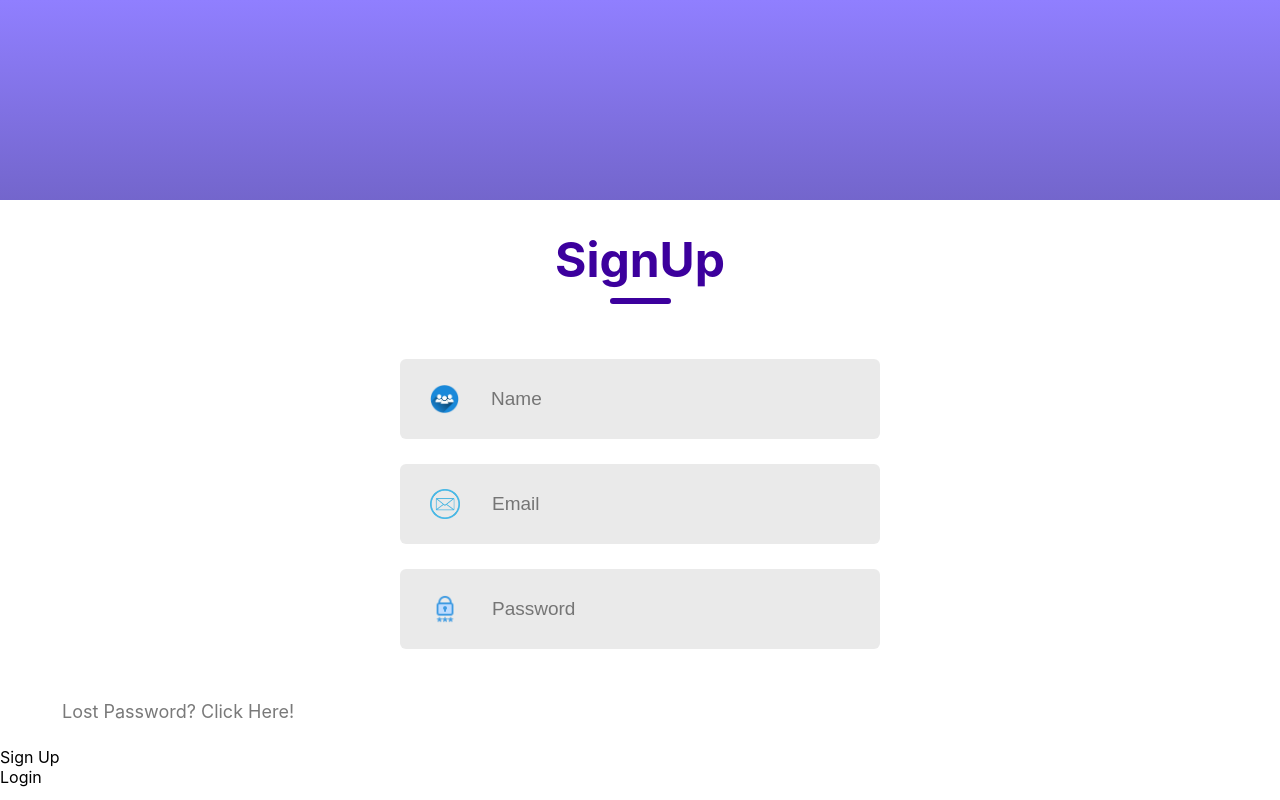
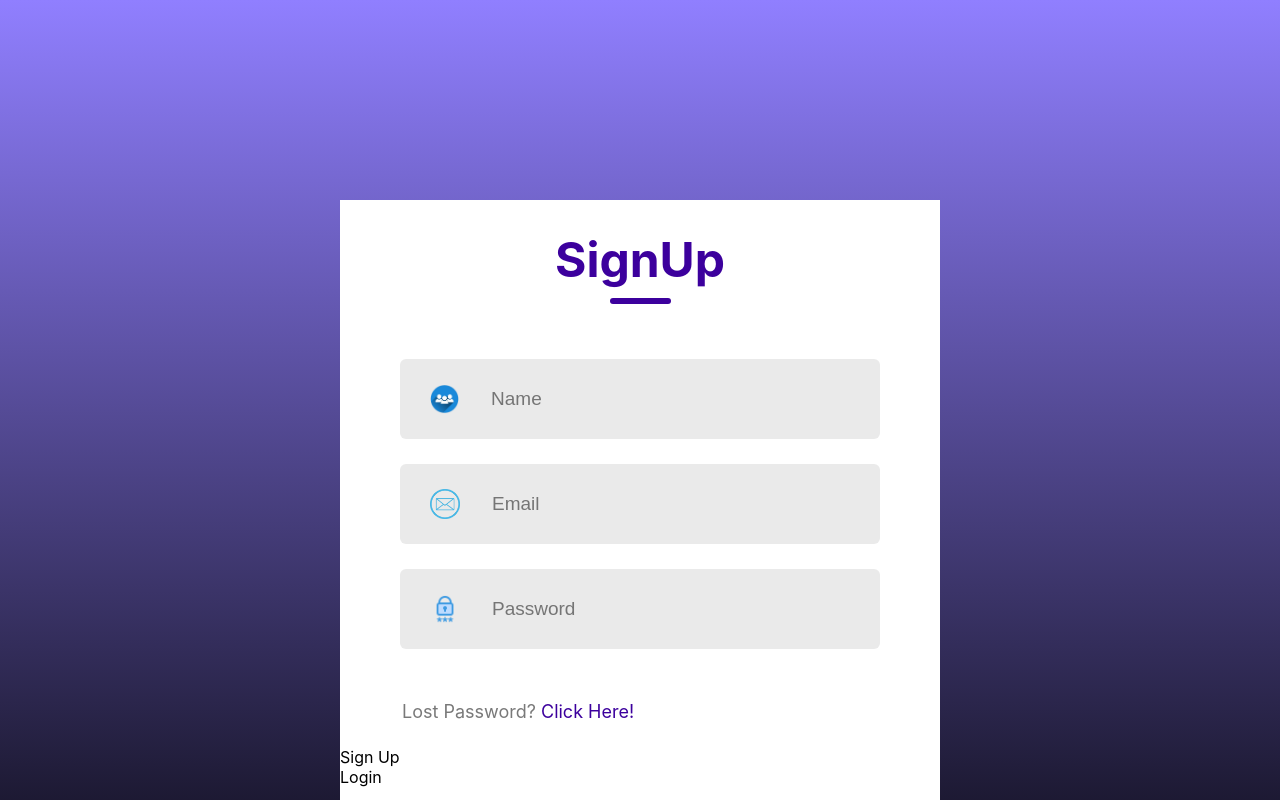
Before and after one commit to Gayathiri-Jeyananthan/SignIn-SignUp, a React (Create React App) app: page / in a window 1280 px wide. Shown: the top 800 px of the page. Built offline with nearby package versions, Linux system fonts and the light colour scheme.

Commit message:
Login / Signup update 24th June

```diff
--- a/src/Components/LoginSignup/LoginSignup.css
+++ b/src/Components/LoginSignup/LoginSignup.css
@@ -5,6 +5,7 @@
     margin-top: 200px;
     background-color: #ffff;
     padding-bottom: 30px;
+    width:600px;
 }
 
 .header{
@@ -67,3 +68,7 @@
     font-size: 18px;
 
 }
+
+.forgot-password span{
+    color:#3c009d;
+}
--- a/src/Components/LoginSignup/LoginSignup.jsx
+++ b/src/Components/LoginSignup/LoginSignup.jsx
@@ -36,7 +36,7 @@ export const LoginSignup = () => {
           />
           <input type="password" placeholder="Password" />
         </div>
-        <div className="forgot-password">Lost Password? Click Here!</div>
+        <div className="forgot-password">Lost Password? <span> Click Here!</span> </div>
         <div className="submit-container">
           <div className="submit">Sign Up</div>
           <div className="submit">Login</div>
```
